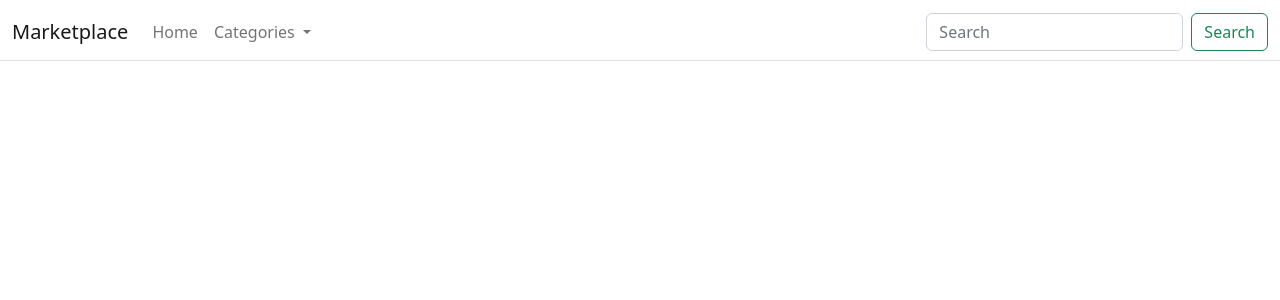
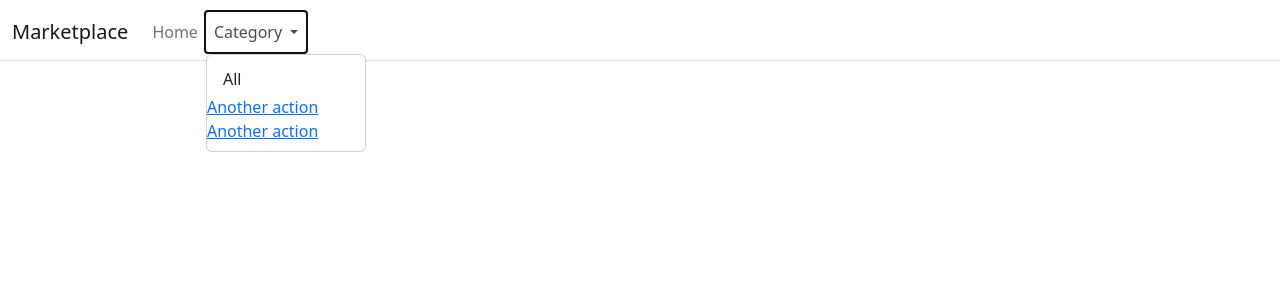
Before and after one commit to hpearcem/MarketPlace, a Django app: template store/templates/base.html in a window 1280 px wide, after a click on "Category". Shown: the top 300 px of the page. Run offline with Django 3.2, Linux system fonts and the light colour scheme; the template is opened without the code that fills it: values that come from a table or form of the project are taken from there, others are empty; data comes from the database, SQL or seed files in the repository.

Commit message:
Trying to get dropdown category_selector sorted

```diff
--- a/store/templates/base.html
+++ b/store/templates/base.html
@@ -4,13 +4,17 @@
 <html>
 
 <head>
-        <meta charset="utf-8" />
+    <meta charset="utf-8"/>
     <title>{% block title %}Order Platform{% endblock %}</title>
     <meta name="viewport" content="width=device-width, initial-scale=1">
     <!--Below we pull in all the CDN links for bootstrap to work-->
-        <link href="https://cdn.jsdelivr.net/npm/bootstrap@5.2.0-beta1/dist/css/bootstrap.min.css" rel="stylesheet" >
-        <script src="https://cdn.jsdelivr.net/npm/@popperjs/core@2.11.5/dist/umd/popper.min.js" integrity="sha384-Xe+8cL9oJa6tN/veChSP7q+mnSPaj5Bcu9mPX5F5xIGE0DVittaqT5lorf0EI7Vk" crossorigin="anonymous"></script>
-        <script src="https://cdn.jsdelivr.net/npm/bootstrap@5.2.0-beta1/dist/js/bootstrap.min.js" integrity="sha384-kjU+l4N0Yf4ZOJErLsIcvOU2qSb74wXpOhqTvwVx3OElZRweTnQ6d31fXEoRD1Jy" crossorigin="anonymous"></script>
+    <link href="https://cdn.jsdelivr.net/npm/bootstrap@5.2.0-beta1/dist/css/bootstrap.min.css" rel="stylesheet">
+    <script src="https://cdn.jsdelivr.net/npm/@popperjs/core@2.11.5/dist/umd/popper.min.js"
+            integrity="sha384-Xe+8cL9oJa6tN/veChSP7q+mnSPaj5Bcu9mPX5F5xIGE0DVittaqT5lorf0EI7Vk"
+            crossorigin="anonymous"></script>
+    <script src="https://cdn.jsdelivr.net/npm/bootstrap@5.2.0-beta1/dist/js/bootstrap.min.js"
+            integrity="sha384-kjU+l4N0Yf4ZOJErLsIcvOU2qSb74wXpOhqTvwVx3OElZRweTnQ6d31fXEoRD1Jy"
+            crossorigin="anonymous"></script>
 
 
 </head>
@@ -20,7 +24,7 @@
 <header class="site-header sticky-top py-1">
     <nav class="navbar navbar-expand-md navbar-light bg-white border-bottom">
         <!--Navigation bar at the top of the page to be visible on all pages-->
-                <div class="container-fluid" > <!--container for the header Elements-->
+        <div class="container-fluid"> <!--container for the header Elements-->
             <a class="navbar-brand" href="#">Marketplace</a>
             <button class="navbar-toggler" type="button" data-bs-toggle="collapse" data-bs-target="#navbarCollapse"
                     aria-controls="navbarCollapse" aria-expanded="false" aria-label="Toggle navigation">
@@ -37,14 +41,19 @@
                         <!--A drop down button to select suppliers to access their products-->
                             <a class="nav-link dropdown-toggle" href="#" id="navbarDropdown" role="button"
                                 data-bs-toggle="dropdown" aria-expanded="false">
-                                    Categories
+                                Category
                             </a>
+                        <ul class="dropdown-menu" aria-labelledby="navbarDropdown">
+                            <li><a class="dropdown-item" href="{% url 'Market:index' %}">All</a></li>
+                            {% for category in categories %}
+                            <li><a class="selected" href="#">Another action</a></li>
+                            {% endfor %}
+                        </ul>
+                        </form>
 
+            </div>
             </ul>
-                        <form class="d-flex">
-                            <input class="form-control me-2" type="search" placeholder="Search" aria-label="Search">
-                            <button class="btn btn-outline-success" type="submit">Search</button>
-                        </form>
+
         </div>
         </div>
     </nav>
--- a/store/urls.py
+++ b/store/urls.py
@@ -1,8 +1,9 @@
 from django.urls import path, reverse
-from .views.home import IndexView
+from .views import home
 
 app_name = 'Market'  # Adds a namespace to the app
 
 urlpatterns = [
-    path('', IndexView.as_view(), name='index'),
-]
+    path('', home.index, name='index'),
+    path('/<>/', home.category_selector, name='category_list'),
+    ]
```
Also changed, not shown: store/views/home.py (+22 -22 lines). Lines whose indentation alone changed are shown as unchanged.
